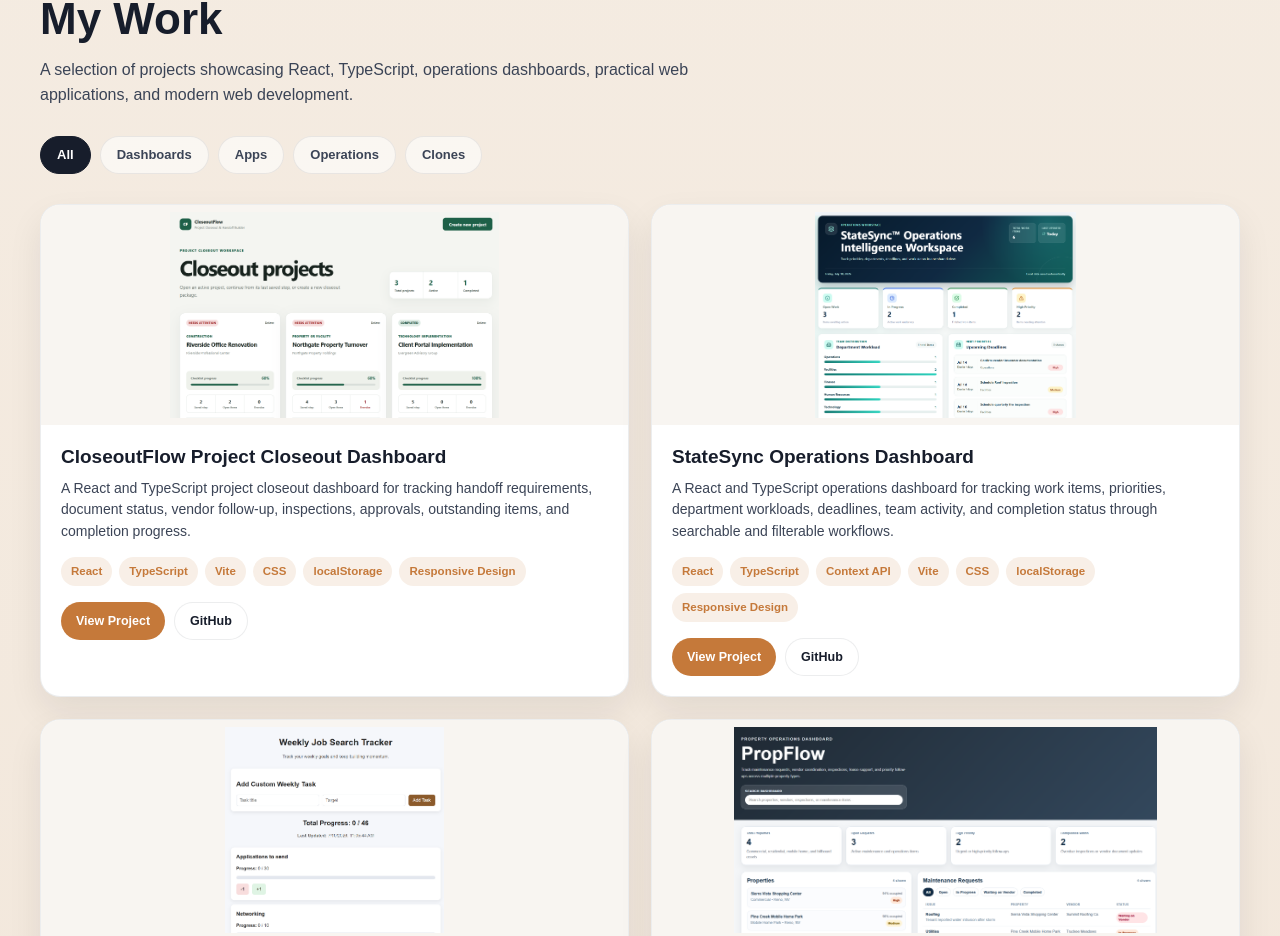
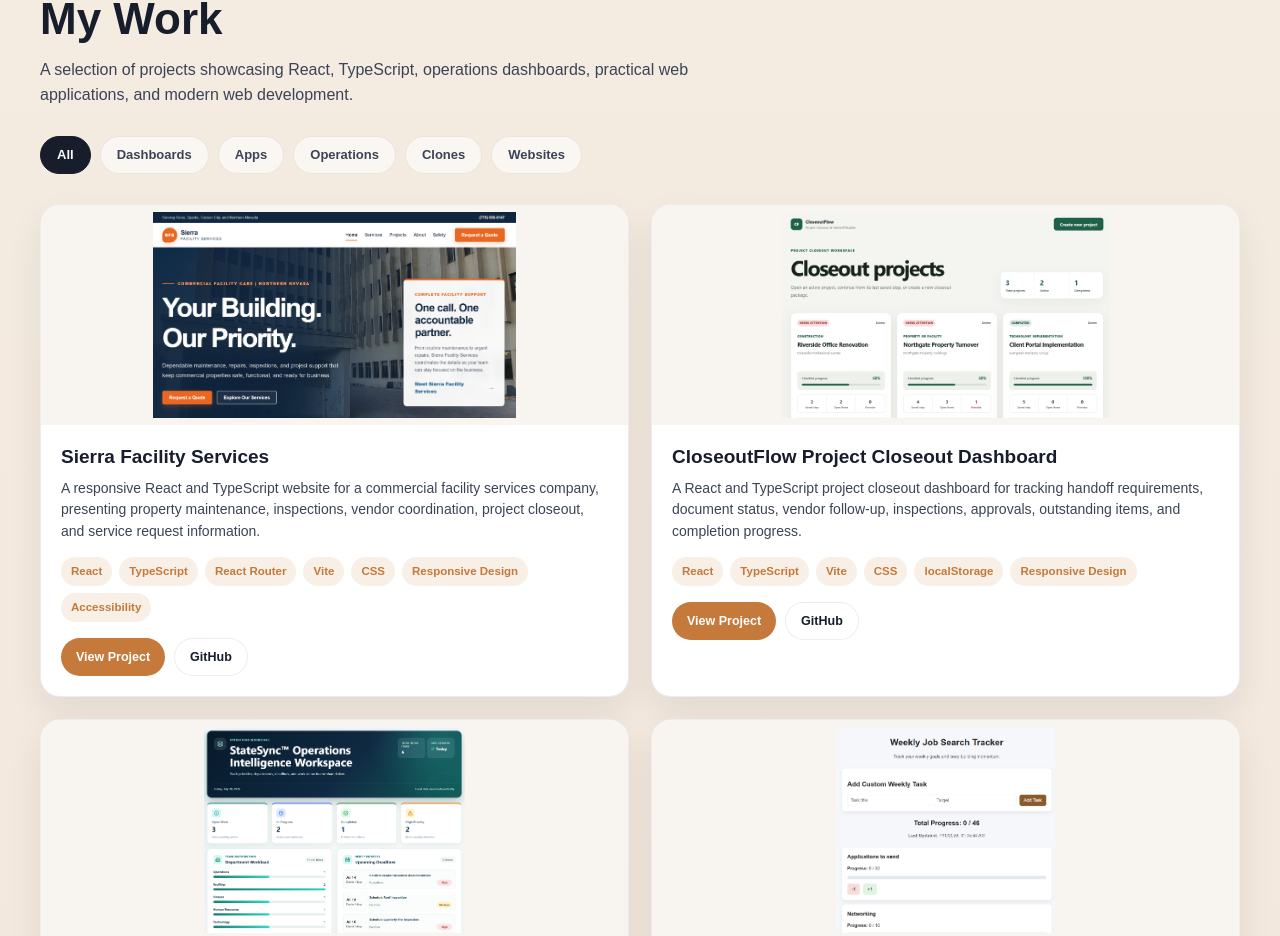
Before and after one commit to momycani/personal-portfolio, a React (Vite) app: page / in a window 1280 px wide. Shown: the part 3516-4452 px from the top of the page. Built offline with nearby package versions, Linux system fonts and the light colour scheme.

Commit message:
Add Sierra Facility Services project

```diff
--- a/src/data/projects.ts
+++ b/src/data/projects.ts
@@ -1,4 +1,4 @@
-export type ProjectCategory = "dashboards" | "apps" | "clones" | "operations";
+export type ProjectCategory = "dashboards" | "apps" | "clones" | "operations" | "websites";
 
 export type Project = {
   title: string;
@@ -11,6 +11,16 @@
 };
 
 export const projects: Project[] = [
+  {
+  title: "Sierra Facility Services",
+  description:
+    "A responsive React and TypeScript website for a commercial facility services company, presenting property maintenance, inspections, vendor coordination, project closeout, and service request information.",
+  tech: ["React", "TypeScript", "React Router", "Vite", "CSS", "Responsive Design", "Accessibility"],
+  image: "/sierra-facility-services.png",
+  live: "https://sierra-facility-services.vercel.app/",
+  github: "https://github.com/momycani/sierra-facility-services",
+  category: "websites",
+},
   {
   title: "CloseoutFlow Project Closeout Dashboard",
   description:
--- a/src/pages/Projects.tsx
+++ b/src/pages/Projects.tsx
@@ -11,6 +11,7 @@
   { label: "Apps", value: "apps" },
   { label: "Operations", value: "operations" },
   { label: "Clones", value: "clones" },
+  { label: "Websites", value: "websites" },
 ];
 
 export default function Projects() {
```
Also changed, not shown: public/sierra-facility-services.png (added).
